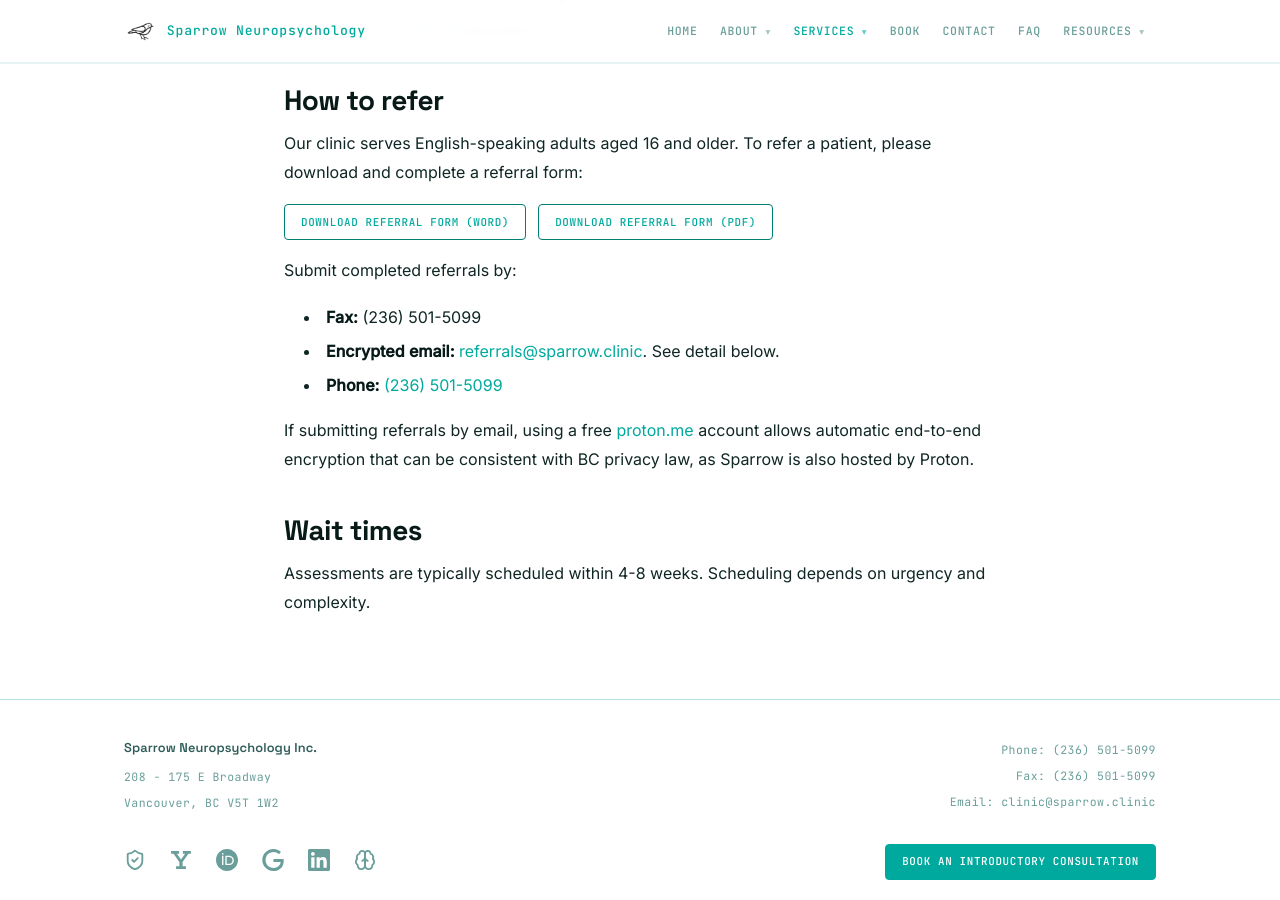
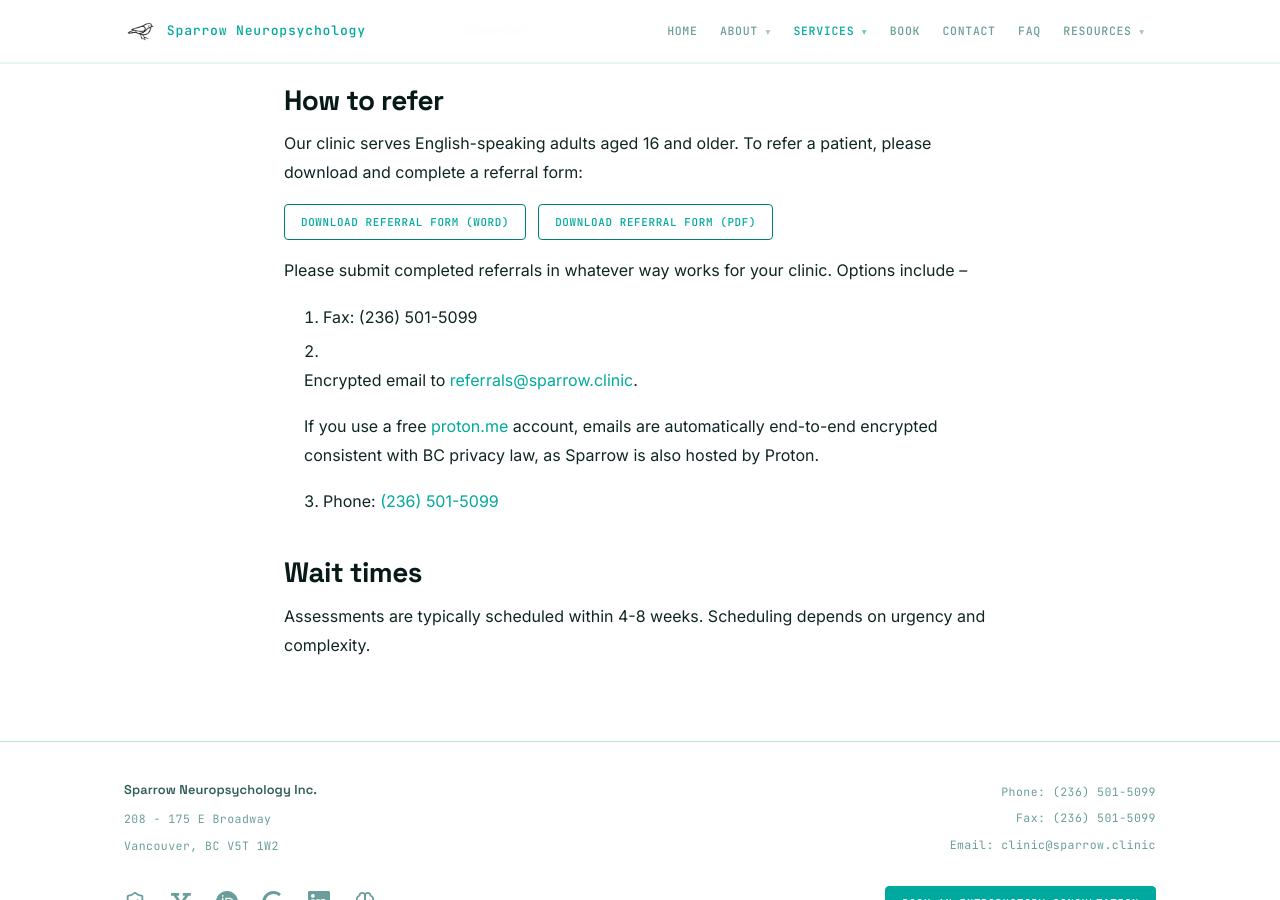
Before and after one commit to cfxb/sparrow-clinic, a Jekyll site: the page built from referral.md, in a window 1280 px wide and 900 px high, scrolled down 1143 px. Built offline with Jekyll 4.4.1, drawn with Linux system fonts in a browser that asks for light colours.

Commit message:
referral: restructure submission options as a numbered list
Replace the bulleted "Submit completed referrals by:" block with a
numbered list framed as "Please submit completed referrals in whatever
way works for your clinic. Options include –". The encrypted-email
option now carries the proton.me end-to-end-encryption note as a
nested paragraph (reusing the "Sparrow is also hosted by Proton"
wording from the prior edit).

Co-Authored-By: Claude Opus 4.7 (1M context) <noreply@anthropic.com>

```diff
--- a/referral.md
+++ b/referral.md
@@ -34,13 +34,14 @@ Our clinic serves English-speaking adults aged 16 and older. To refer a patient,
   <a href="{{ '/assets/files/referral-form.pdf' | relative_url }}" class="btn btn--outline btn--sm">Download referral form (PDF)</a>
 </div>
 
-Submit completed referrals by:
+Please submit completed referrals in whatever way works for your clinic. Options include –
 
-- **Fax:** {{ site.data.contact.fax }}
-- **Encrypted email:** [{{ site.data.contact.referral_email }}](mailto:{{ site.data.contact.referral_email }}).  See detail below.
-- **Phone:** [{{ site.data.contact.phone }}](tel:{{ site.data.contact.phone_link }})
+1. Fax: {{ site.data.contact.fax }}
+2. Encrypted email to [{{ site.data.contact.referral_email }}](mailto:{{ site.data.contact.referral_email }}).
 
-If submitting referrals by email, using a free [proton.me](https://www.proton.me) account allows automatic end-to-end encryption that can be consistent with BC privacy law, as Sparrow is also hosted by Proton.
+   If you use a free [proton.me](https://www.proton.me) account, emails are automatically end-to-end encrypted consistent with BC privacy law, as Sparrow is also hosted by Proton.
+
+3. Phone: [{{ site.data.contact.phone }}](tel:{{ site.data.contact.phone_link }})
 
 ## Wait times
 
```
